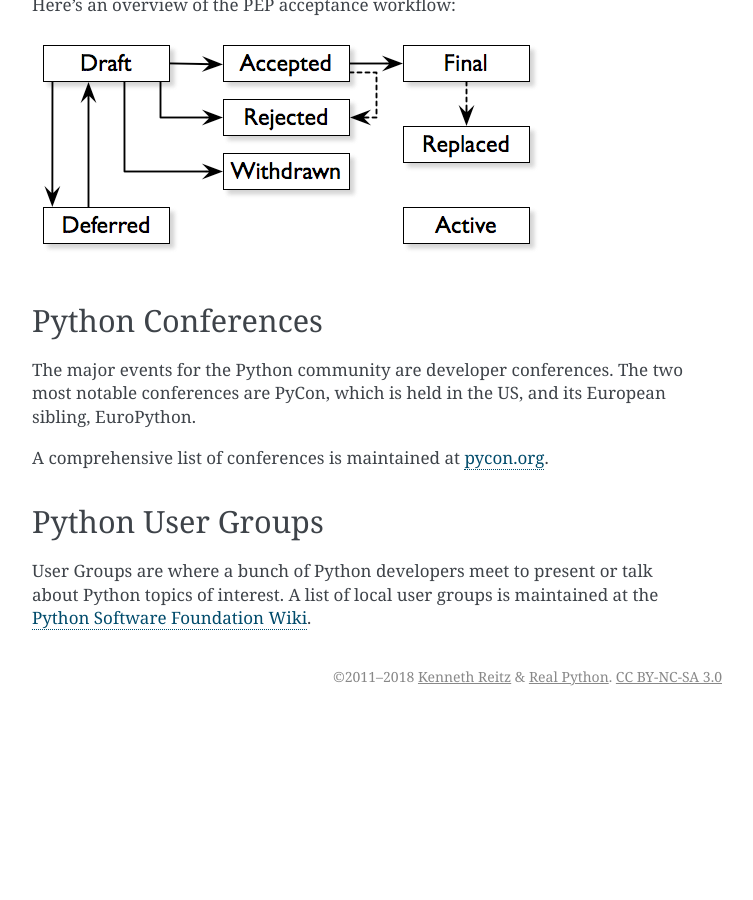
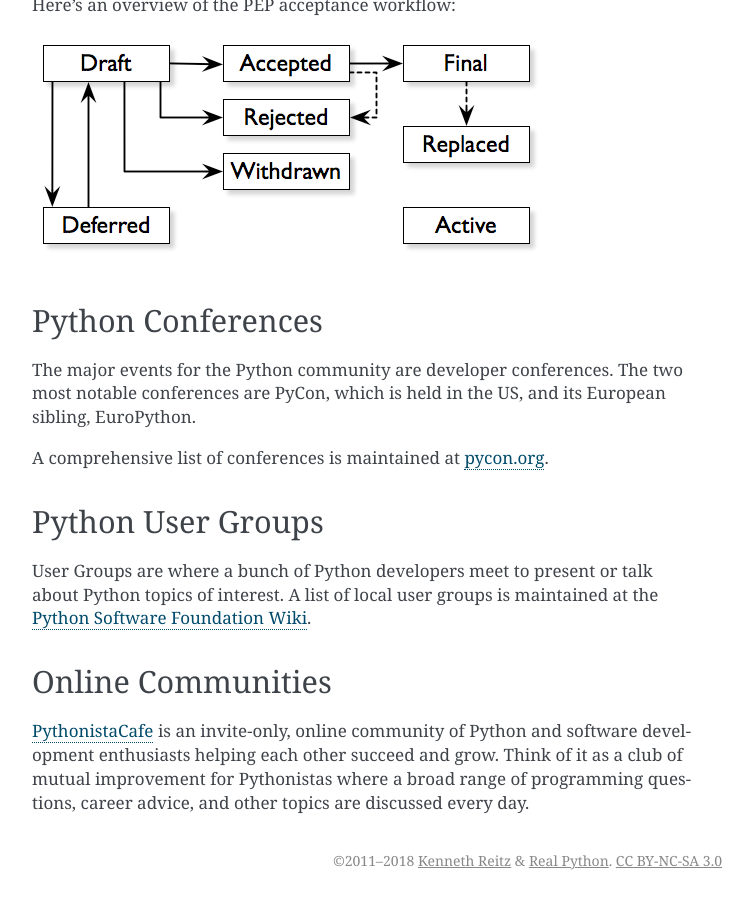
Before and after one commit to realpython/python-guide, a Sphinx documentation site: the page built from docs/intro/community.rst, in a window 1280 px wide and 900 px high, scrolled down 1901 px. Shown: the whole window, without its empty margins (388-1141 px from the left). Built offline with Sphinx 7.4.7, drawn with Linux system fonts in a browser that asks for light colours; a script that is not in the unit is left out; before the commit the page ends 2617 px from its top, so only the background shows below that.

Commit message:
Update community

```diff
--- a/docs/intro/community.rst
+++ b/docs/intro/community.rst
@@ -71,7 +71,7 @@ Here's an overview of the PEP acceptance workflow:
 
 
 Python Conferences
---------------------------
+------------------
 
 The major events for the Python community are developer conferences. The two
 most notable conferences are PyCon, which is held in the US, and its European
@@ -81,8 +81,17 @@ A comprehensive list of conferences is maintained at `pycon.org <http://www.pyco
 
 
 Python User Groups
---------------------------
+------------------
 
 User Groups are where a bunch of Python developers meet to present or talk
 about Python topics of interest. A list of local user groups is maintained at
 the `Python Software Foundation Wiki <http://wiki.python.org/moin/LocalUserGroups>`_.
+
+
+Online Communities
+------------------
+
+`PythonistaCafe <https://www.pythonistacafe.com>`_ is an invite-only, online community
+of Python and software development enthusiasts helping each other succeed and grow.
+Think of it as a club of mutual improvement for Pythonistas where a broad range of
+programming questions, career advice, and other topics are discussed every day.
```
Also changed, not shown: docs/intro/learning.rst (+11 -4 lines).
